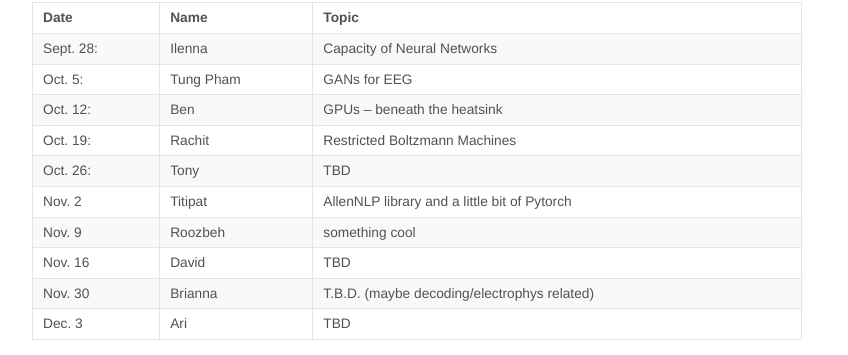
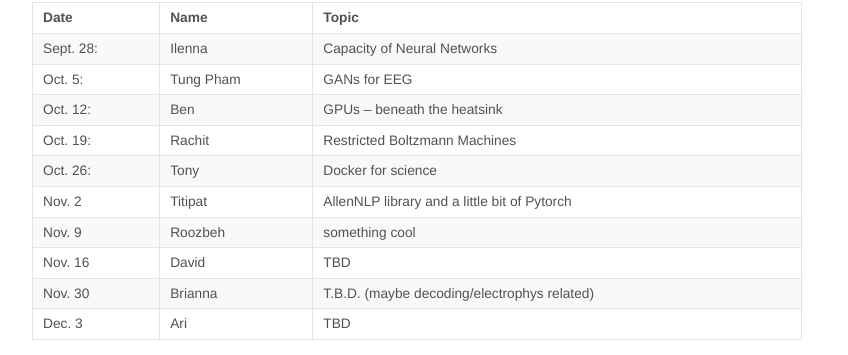
Before and after one commit to KordingLab/KordingLab.github.io, a Jekyll site: the page built from _posts/2018-08-29-upcoming-lab-teaching.md, in a window 1280 px wide and 900 px high, scrolled down 326 px. Shown: the part 97-452 px from the top of the window, without its empty margins (223-1071 px from the left). Built offline with Jekyll 4.4.1, drawn with Linux system fonts in a browser that asks for light colours; nearby versions of some CDN libraries; comment, search, counter and statistics services are not loaded.

Commit message:
Update 2018-08-29-upcoming-lab-teaching.md

```diff
--- a/_posts/2018-08-29-upcoming-lab-teaching.md
+++ b/_posts/2018-08-29-upcoming-lab-teaching.md
@@ -19,7 +19,7 @@ neuroscientific princples, new findings and literature reviews... whatever!
 |Oct. 5:| Tung Pham    |  GANs for EEG   |
 |Oct. 12:|  Ben  | GPUs -- beneath the heatsink    |
 |Oct. 19:|   Rachit   |  Restricted Boltzmann Machines  |
-|Oct. 26:|  Tony |  TBD  |
+|Oct. 26:|  Tony |  Docker for science  |
 |Nov. 2|  Titipat   |  AllenNLP library and a little bit of Pytorch  |
 |Nov. 9|  Roozbeh    |    something cool   |
 |Nov. 16|   David   |   TBD   |
```
